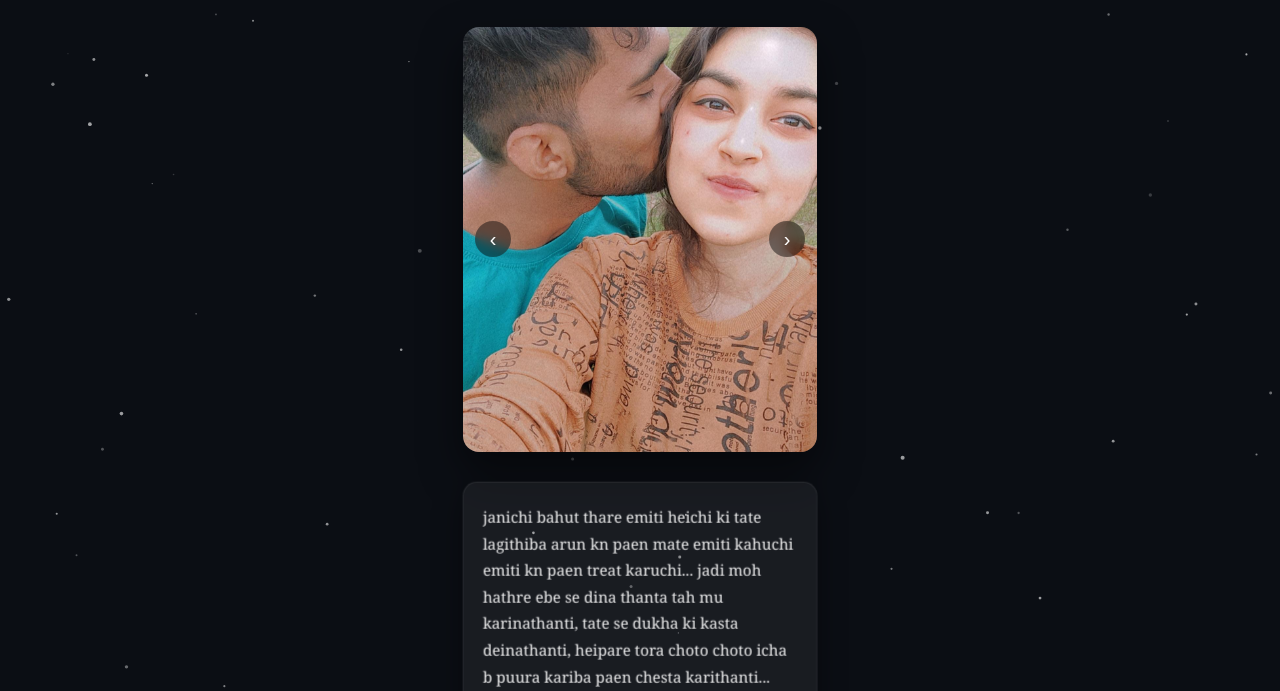
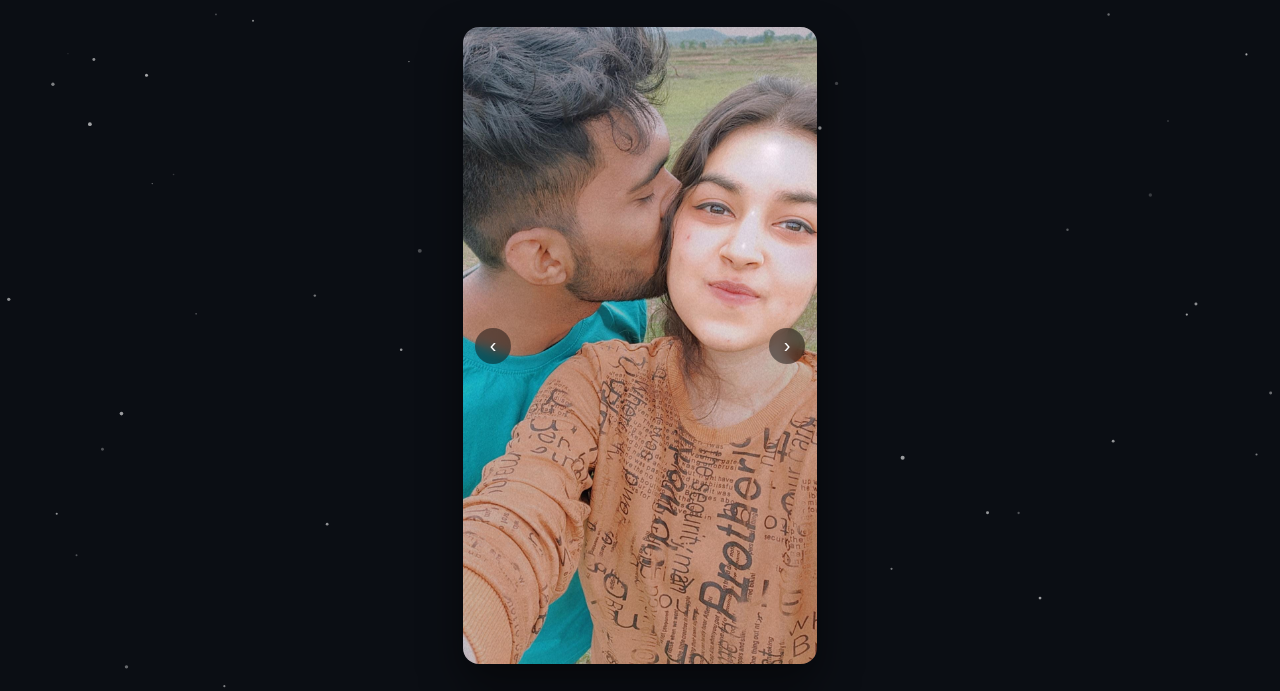
Before and after one commit to 01Arun18/lastmessage, a plain HTML site: page index.html in a window 1280 px wide. Shown: the part 94-785 px from the top of the page. Drawn offline with Linux system fonts and the light colour scheme.

Commit message:
Update style.css

```diff
--- a/style.css
+++ b/style.css
@@ -70,7 +70,7 @@ header span {
 .slider {
   position: relative;
   width: 100%;
-  aspect-ratio: 5 / 6;
+  aspect-ratio: 5 / 9;
   margin-bottom: 30px;
 
   border-radius: 16px;
@@ -158,4 +158,5 @@ footer {
   margin-top: 36px;
   font-size: 0.8rem;
   opacity: 0.6;
+
 }
```
